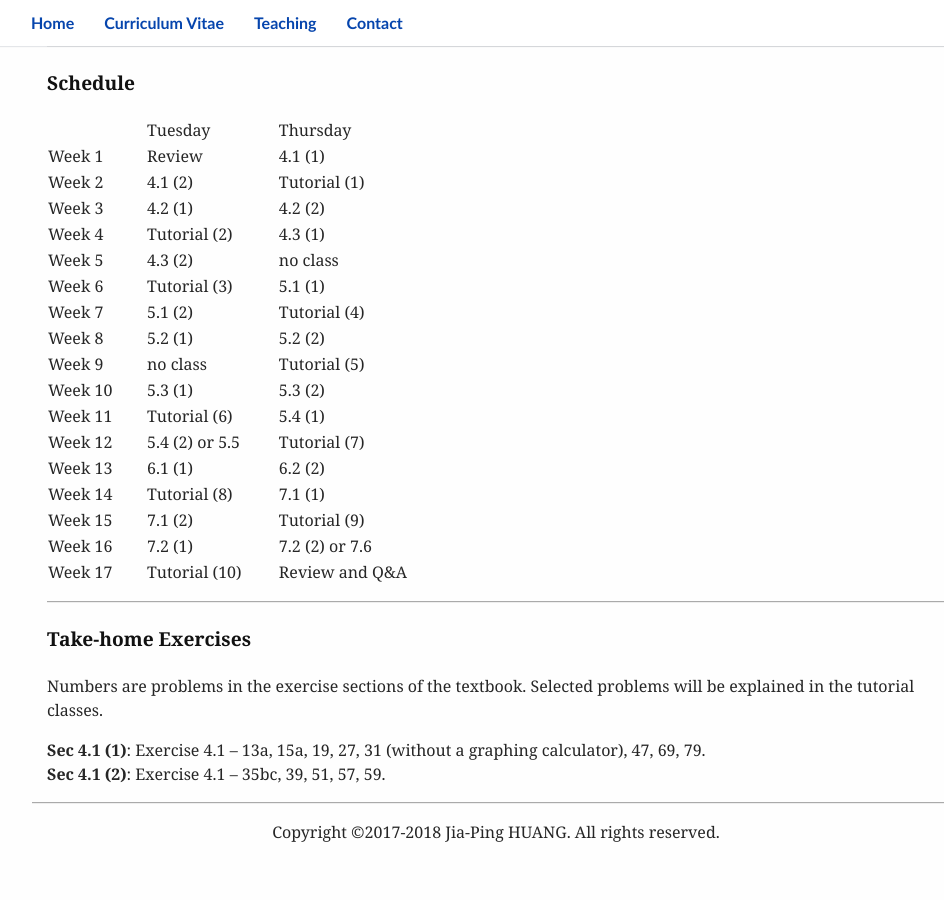
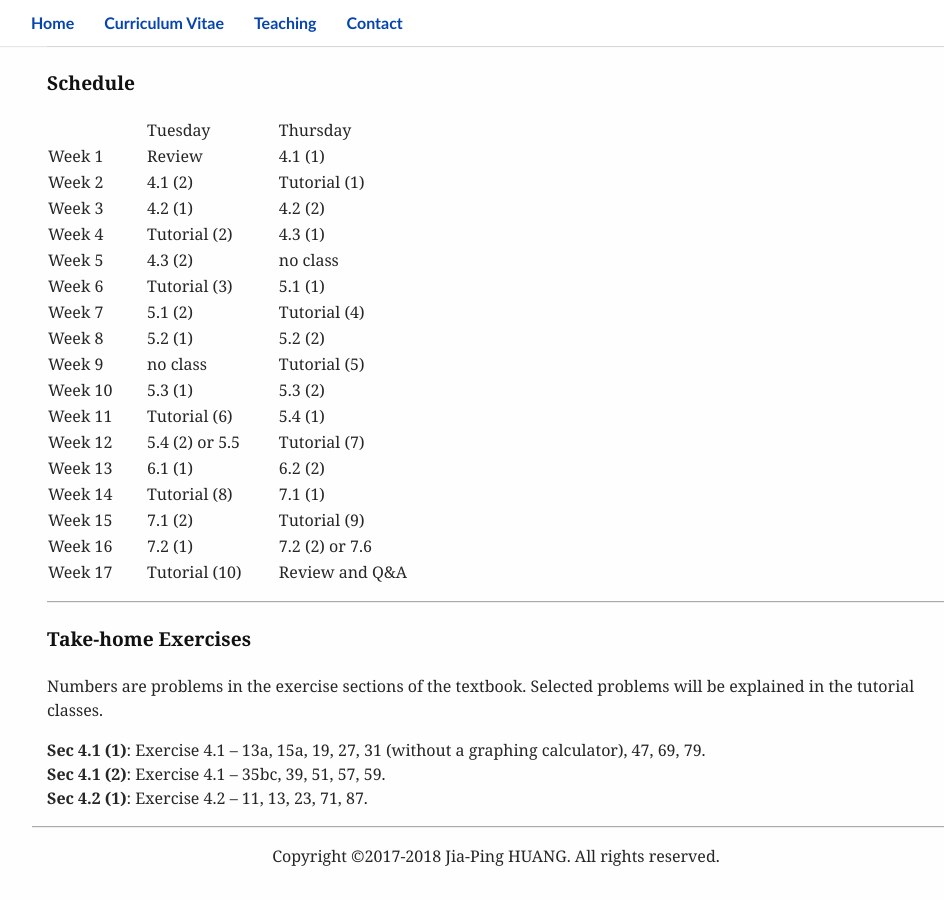
Before and after one commit to huangjp28/huangjp28.github.io, a Jekyll site: the page built from _teaching/03_calculus2.md, in a window 1280 px wide and 900 px high, scrolled down 1258 px. Shown: the whole window, without its empty margins (144-1088 px from the left). Built offline with Jekyll 4.4.1, drawn with Linux system fonts in a browser that asks for light colours; some web fonts are replaced; before the commit the page ends 2134 px from its top, so only the background shows below that.

Commit message:
update 20180320

```diff
--- a/_teaching/03_calculus2.md
+++ b/_teaching/03_calculus2.md
@@ -78,3 +78,4 @@ Numbers are problems in the exercise sections of the textbook. Selected problems
 
 **Sec 4.1 (1)**: Exercise 4.1 -- 13a, 15a, 19, 27, 31 (without a graphing calculator), 47, 69, 79.
 **Sec 4.1 (2)**: Exercise 4.1 -- 35bc, 39, 51, 57, 59.
+**Sec 4.2 (1)**: Exercise 4.2 -- 11, 13, 23, 71, 87.
```
